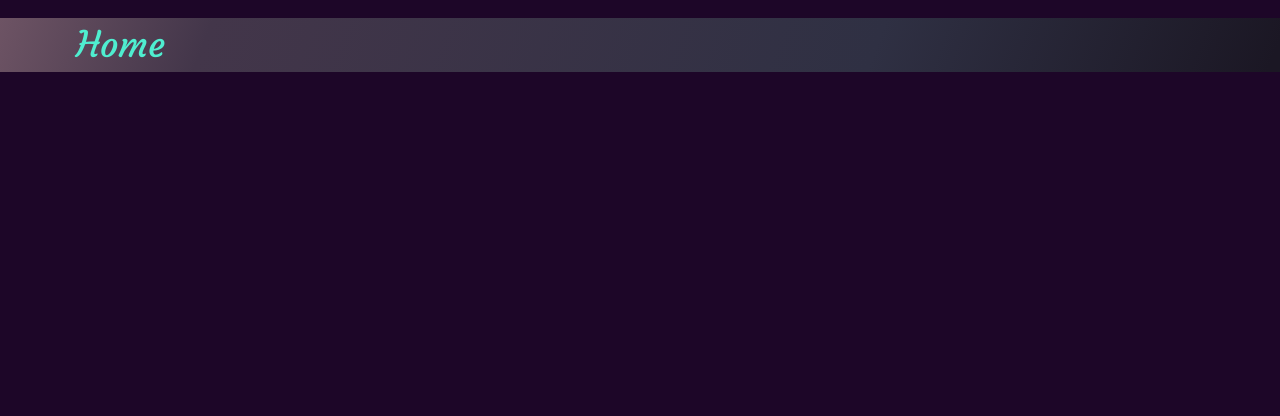
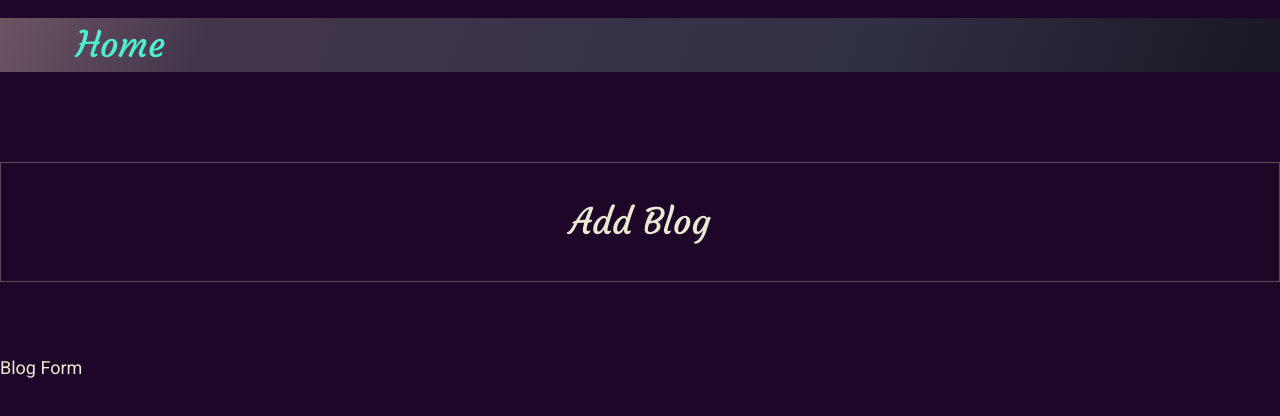
Before and after one commit to KarenDouglas/Manifest, a React (Create React App) app in the folder client/: page /add-blog in a window 1280 px wide. Before the commit this address had no page. Shown: the top 416 px of the page. Built offline with nearby package versions, Linux system fonts and the light colour scheme; a web font is replaced by a local one.

Commit message:
created blog form page

```diff
--- a/client/src/App.js
+++ b/client/src/App.js
@@ -5,6 +5,7 @@ import { BrowserRouter, Routes, Route } from 'react-router-dom'
 //pages & components
 import Home from './pages/Home';
 import Navbar from './components/Navbar';
+import AddBlog from './pages/AddBlog';
 
 
 
@@ -20,6 +21,10 @@ function App() {
               path="/"
               element= {<Home/>}
               />
+               <Route
+              path="/add-blog"
+              element= {<AddBlog/>}
+              />
           </Routes>
         </div>
       </BrowserRouter>
--- /dev/null
+++ b/client/src/components/BlogForm.js
@@ -0,0 +1,13 @@
+import React from "react";
+
+const BlogForm = () => {
+
+    return (
+
+        <div className="text-white">
+            Blog Form
+        </div>
+    )
+
+}
+export default BlogForm;
--- /dev/null
+++ b/client/src/pages/AddBlog.js
@@ -0,0 +1,26 @@
+import React, { useState, useEffect } from "react";
+
+
+//components
+import BlogForm from "../components/BlogForm";
+
+
+// function to render Home Page
+const AddBlog = () => {
+
+
+    return (
+        <div className="add-blog bg-dark">
+            <div className="content">
+                <h1 className="content-title text-white container font-cursive-bold"> Add Blog</h1>
+                <div className="" >
+                    <BlogForm/>
+                </div>
+            </div>
+        </div>
+
+    )
+}
+
+
+export default AddBlog;
--- a/client/src/pages/Home.js
+++ b/client/src/pages/Home.js
@@ -2,7 +2,7 @@ import React, { useState, useEffect } from "react";
 
 
 //components
-import BlogDetails from "../components/BlogDetails";
+import BlogDetails from '../components/BlogDetails';
 
 
 // function to render Home Page
```
